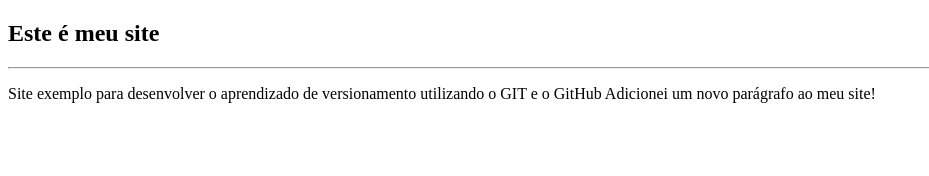
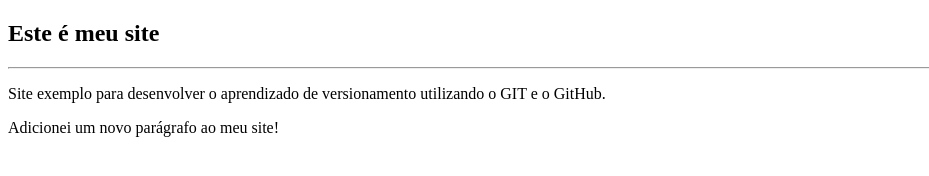
Before and after one commit to DanelFM01/Meu_primeiro_reposit-rio, a plain HTML site: page meu_site/index.html in a window 1280 px wide. Shown: the whole page, without its empty margins (0-929 px from the left). Drawn offline with Linux system fonts and the light colour scheme.

Commit message:
v.3
Atualização

```diff
--- a/meu_site/index.html
+++ b/meu_site/index.html
@@ -1,17 +1,23 @@
 <!DOCTYPE html>
 <html lang="pt-br">
+
 <head>
     <meta charset="UTF-8">
     <meta name="viewport" content="width=device-width, initial-scale=1.0">
     <title>Meu site no GIT.</title>
 </head>
+
 <body>
 
     <h2>Este é meu site</h3>
         <hr>
-        <p> Site exemplo para desenvolver o aprendizado de versionamento utilizando o GIT e o GitHub
-        Adicionei um novo parágrafo ao meu site!
+        <p> Site exemplo para desenvolver o aprendizado de versionamento utilizando o GIT e o GitHub.
         </p>
 
+        <p>
+            Adicionei um novo parágrafo ao meu site!
+
+        </p>
 </body>
+
 </html>
```
